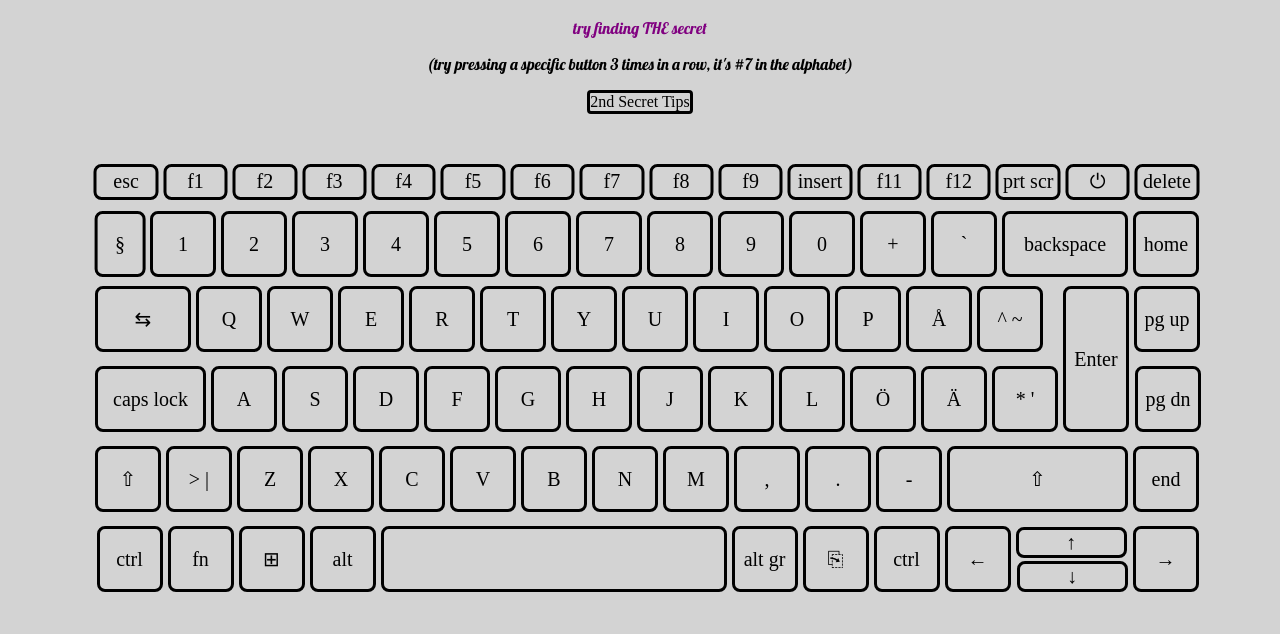
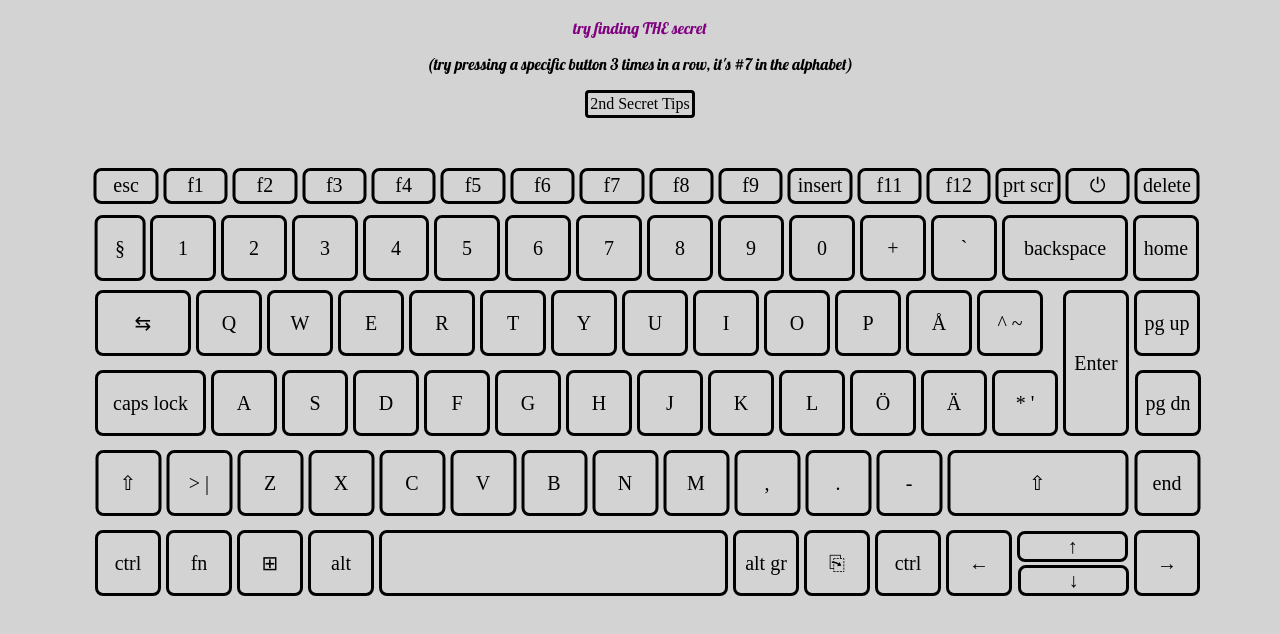
Before and after one commit to kevstro/kevins_skripka_examenuppgift, a plain HTML site: page index.html in a window 1280 px wide. Shown: the part 96-730 px from the top of the page. Drawn offline with Linux system fonts and the light colour scheme.

Commit message:
3rd push

```diff
--- a/css/style.css
+++ b/css/style.css
@@ -4,8 +4,6 @@ h1{
     font-family:Georgia, 'Times New Roman', Times, serif;
     margin-top: 50px;
     color: black;
-
-
 }
 
 p{
@@ -20,19 +18,7 @@ p{
 }
 
 #secret{
-    animation: rainbow-secret 5s linear infinite;
-}
-
-@keyframes rainbow-secret{
-    0%   { color: purple; }
-    14%  { color: red; }
-    28%  { color: orange; }
-    42%  { color: yellow; }
-    56%  { color: green; }
-    70%  { color: blue; }
-    84%  { color: indigo; }
-    98%  { color: violet; }
-    100% { color: purple; }
+    animation: rainbow-text 5s linear infinite;
 }
 
 @keyframes rainbow-text{
@@ -49,7 +35,7 @@ p{
 
 body{
     background-color: lightgrey;
-    height: 1000px;
+    height: 800px;
 }
 div{
     width: 60px;
@@ -65,7 +51,6 @@ div{
 }
 
 .key, div[id]{
-
     transition: background-color 1.4s ease-out;
 }
 
@@ -84,62 +69,38 @@ div[style*="background-color"]{
     margin-top: 50px;
     height: 15px;
 }
-.top_top_layer{
+
+.top_extra_layer, .top_top_layer, .top_layer, .middle_layer, .bottom_layer, .bottom_bottom_layer{
     display: flex;
     justify-content: center;
     width: 100%;
     border: none;
     color: white;
     border-radius: 8px;
+    align-items: center;
+    text-align: center;
+}
+.top_top_layer{
     transform: translateY(35px);
     gap: 5px;
 }
 .top_layer{
-    display: flex;
-    justify-content: center;
-    width: 100%;
-    border: none;
-    color: white;
-    border-radius: 8px;
     margin-top: 50px;
 }
 
 .middle_layer{
-    color: white;
-    display: flex;
-    justify-content:center ;
-    width: 100%;
-    border: none;
     margin-top: 20px;
-    align-items: center;
-    text-align: center;
-
     transform: translateX(-28px);
 
 }
 
 .bottom_layer{
-    color: white;
-    display: flex;
-    justify-content: center;
-    width:100%;
     margin-top: 20px;
-    border: none;
-    align-items: center;
-    text-align: center;
-    transform: translateX(7px);
-
+    transform: translateX(7.5px);
 }
 
 .bottom_bottom_layer{
-    color: white;
-    display: flex;
-    justify-content: center;
-    width:100%;
     margin-top: 20px;
-    border: none;
-    align-items: center;
-    text-align: center;
     transform: translateX(65px);
 }
 
@@ -174,6 +135,7 @@ div[style*="background-color"]{
 
 #shiftH{
     width: 175px;
+    margin-right: 1px;
 }
 
 #backspace{
@@ -187,8 +149,9 @@ div[style*="background-color"]{
 
 }
 
+
 #spacebar{
-    width: 340px;
+    width: 343px;
 }
 
 #uparrow{
@@ -224,7 +187,7 @@ a{
     display: flex;
     margin: auto;
     width: fit-content;
-    text-decoration: none;
+    padding: 2px;
     border: solid black;
     border-radius: 4px;
     text-decoration: none;
--- a/link.css
+++ b/link.css
@@ -23,4 +23,5 @@ a{
     border: white solid;
     border-radius: 4px;
     color: white;
+    padding: 3px;
 }
```
